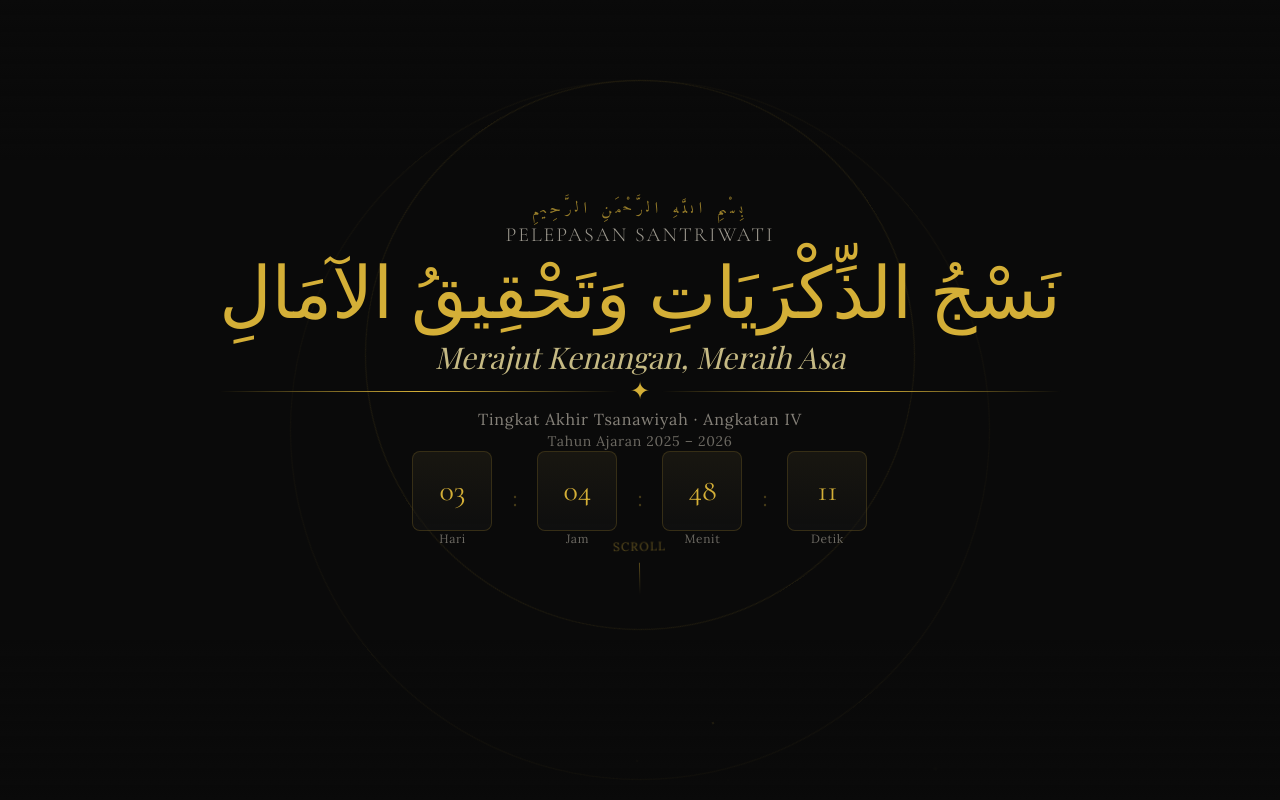
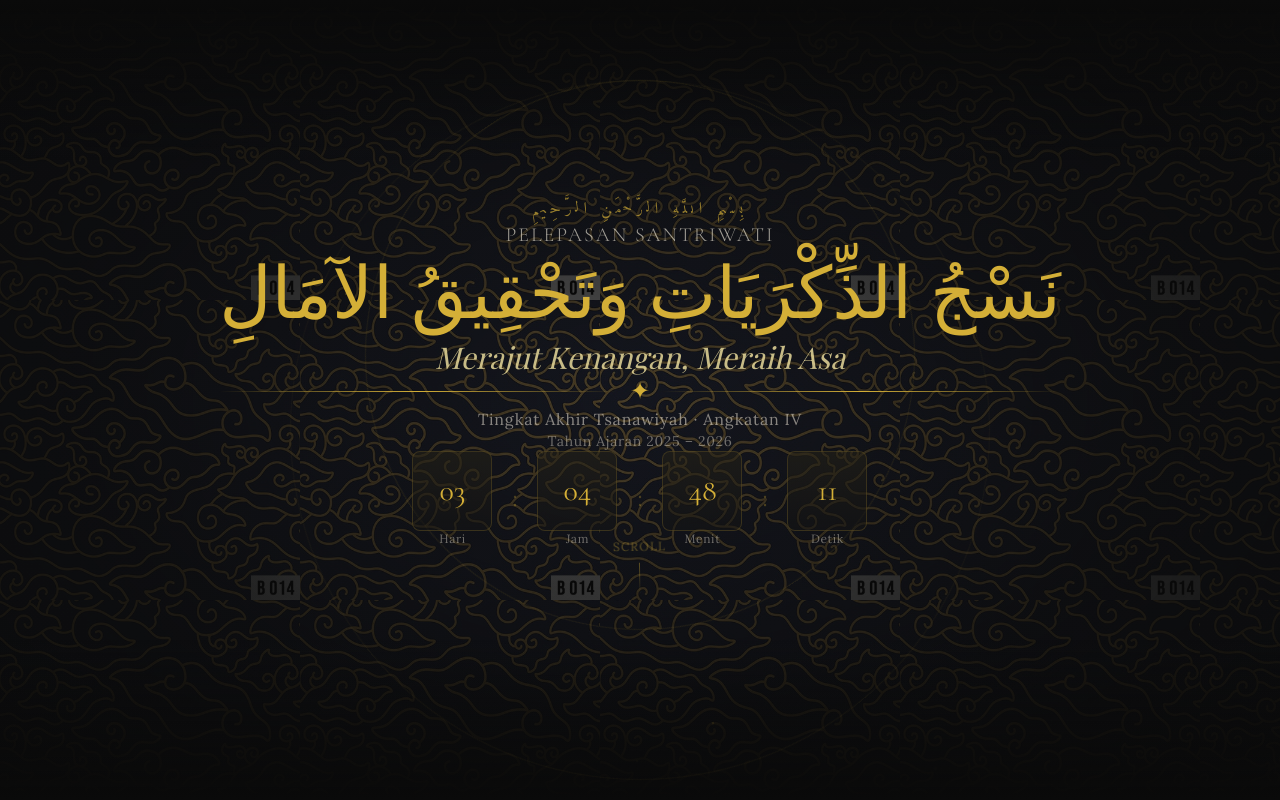
Before and after one commit to farrosalwarisi8-cmd/landing-page-uandangan-wisuda, a React (Vite) app: page / in a window 1280 px wide. Both pictures are taken after a click on the button "BUKA UNDANGAN". Shown: the top 800 px of the page. Built offline with nearby package versions, Linux system fonts and the light colour scheme; a web font is replaced by a local one.

Commit message:
mengubah background

```diff
--- a/src/App.jsx
+++ b/src/App.jsx
@@ -17,12 +17,9 @@ function App() {
   const handleOpen = useCallback(() => {
     setIsOpened(true)
     document.body.style.overflow = 'auto'
-
     if (audioRef.current) {
-      audioRef.current.volume = 0.35
-      audioRef.current.play().catch(() => {
-        // Autoplay may be blocked by browser until interaction.
-      })
+      audioRef.current.volume = 0.4
+      audioRef.current.play().catch((err) => console.log('Audio play blocked:', err))
     }
   }, [])
 
@@ -32,7 +29,6 @@ function App() {
     }
   }, [isOpened])
 
-  // Scroll reveal animation
   useEffect(() => {
     if (!isOpened) return
 
@@ -46,7 +42,6 @@ function App() {
       entries.forEach((entry) => {
         if (entry.isIntersecting) {
           entry.target.classList.add('revealed')
-
           const sectionId = entry.target.getAttribute('data-section')
           if (sectionId) {
             setActiveSection(sectionId)
@@ -61,25 +56,29 @@ function App() {
     return () => observer.disconnect()
   }, [isOpened])
 
-  // Parallax effect for decorative elements
-  useEffect(() => {
-    if (!isOpened) return
+  return (
+    <div className="min-h-screen bg-primary relative flex flex-col items-center overflow-hidden">
+      {/* 🌟 BACKGROUND BATIK LAYER */}
+      <div
+        className="pointer-events-none fixed inset-0 z-0"
+        style={{
+          backgroundImage: "url('/background.png')",
+          backgroundRepeat: 'repeat',
+          backgroundSize: '300px 300px',
+          opacity: 0.70,
 
-    const handleScroll = () => {
-      const scrolled = window.scrollY
-      const parallaxElements = document.querySelectorAll('.parallax-element')
-      parallaxElements.forEach((el) => {
-        const speed = parseFloat(el.getAttribute('data-speed')) || 0.5
-        el.style.transform = `translateY(${scrolled * speed}px)`
-      })
-    }
+        }}
+      ></div>
 
-    window.addEventListener('scroll', handleScroll, { passive: true })
-    return () => window.removeEventListener('scroll', handleScroll)
-  }, [isOpened])
+      {/* 🌟 OVERLAY GRADIENT - bikin background menyatu dengan warna hitam */}
+      <div
+        className="pointer-events-none fixed inset-0 z-0"
+        style={{
+          background:
+            'radial-gradient(ellipse at center, rgba(10,10,10,0.6) 0%, rgba(10,10,10,0.88) 60%, rgba(10,10,10,0.96) 100%)',
+        }}
+      ></div>
 
-  return (
-    <div className="min-h-screen bg-primary relative flex flex-col items-center">
       <audio
         ref={audioRef}
         className="hidden"
@@ -87,10 +86,11 @@ function App() {
         loop
         preload="auto"
       />
+
       {!isOpened ? (
         <CoverPage onOpen={handleOpen} />
       ) : (
-        <div className="w-full flex flex-col items-center">
+        <div className="w-full flex flex-col items-center relative z-10">
           <FloatingParticles />
           <Navbar activeSection={activeSection} />
 
@@ -101,7 +101,6 @@ function App() {
               data-section="home"
               className="w-full min-h-screen flex items-center justify-center relative overflow-hidden reveal-on-scroll"
             >
-              {/* Background decorative circles */}
               <div className="absolute inset-0 pointer-events-none">
                 <div className="absolute top-20 left-1/2 -translate-x-1/2 w-[500px] h-[500px] md:w-[700px] md:h-[700px] rounded-full border border-gold/5 animate-rotate-slow"></div>
                 <div
@@ -154,7 +153,6 @@ function App() {
                   <CountdownTimer targetDate="2026-06-16T09:00:00" />
                 </div>
 
-                {/* Scroll indicator */}
                 <div className="reveal-on-scroll mt-16" style={{ transitionDelay: '1.5s' }}>
                   <div className="flex flex-col items-center gap-2 animate-float">
                     <span className="text-gold/40 text-xs tracking-widest uppercase">Scroll</span>
@@ -164,7 +162,6 @@ function App() {
               </div>
             </section>
 
-            {/* Wrapper untuk setiap section agar full width & ada gap */}
             <div className="w-full">
               <StorySection />
             </div>
```
Also changed, not shown: public/background.png (added).
